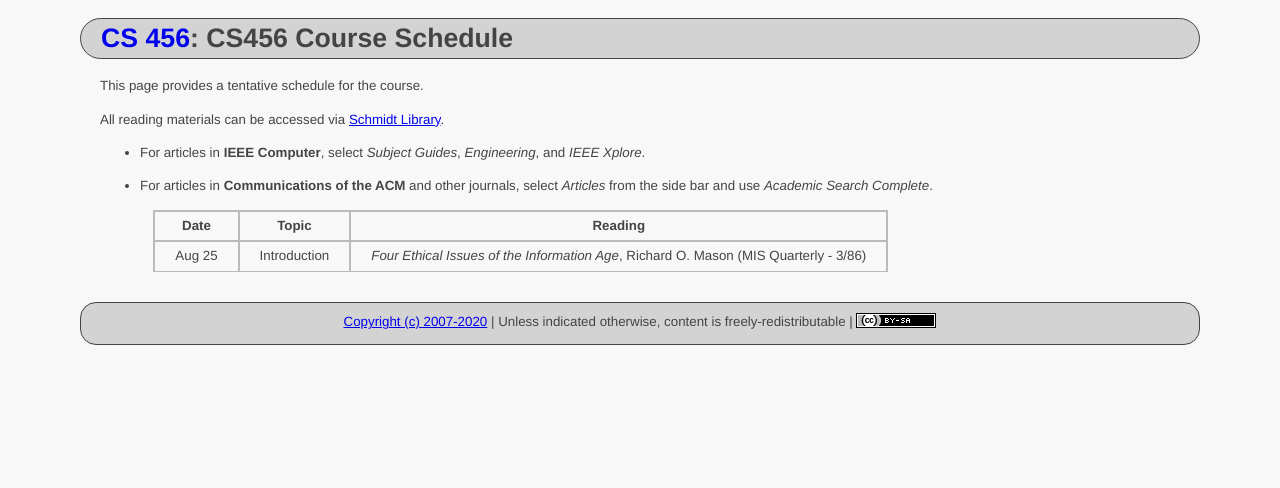
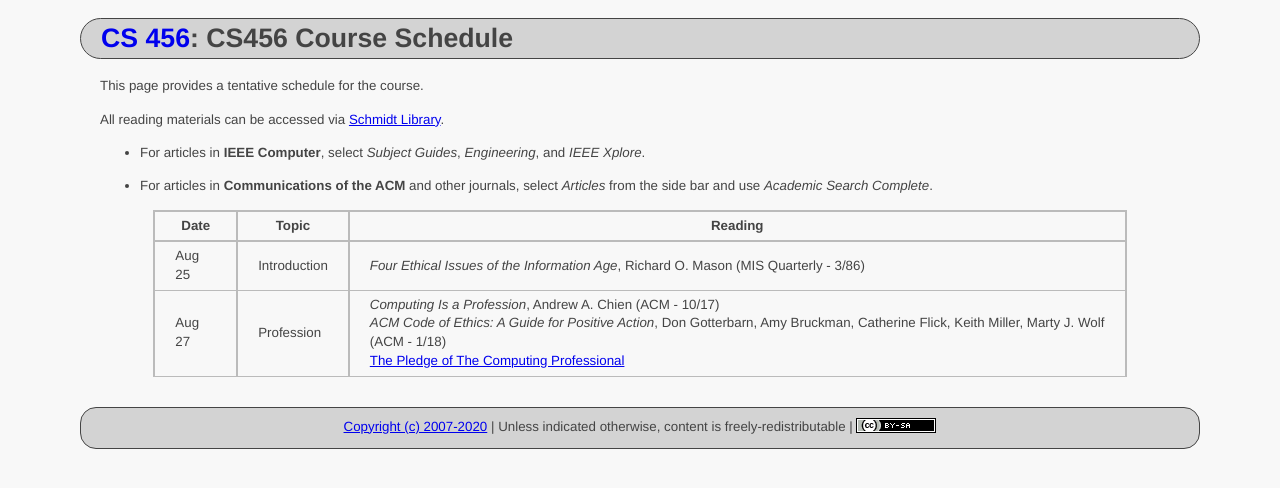
Before and after one commit to ycpcs/cs456-fall2020, a Jekyll site: the page built from schedule/index.md, in a window 1280 px wide. Shown: the top 488 px of the page. Built offline with Jekyll 4.4.1, drawn with Linux system fonts in a browser that asks for light colours.

Commit message:
add professionalism
add professionalism

```diff
--- a/schedule/index.md
+++ b/schedule/index.md
@@ -15,6 +15,7 @@ All reading materials can be accessed via [Schmidt Library](http://library.ycp.e
 >  Date   |      Topic          |                                    Reading                                             |
 > ------- | ------------------  | -------------------------------------------------------------------------------------- |
 > Aug 25  | Introduction        | *Four Ethical Issues of the Information Age*, Richard O. Mason (MIS Quarterly - 3/86)  |
+> Aug 27  | Profession          | *Computing Is a Profession*, Andrew A. Chien (ACM - 10/17) <br /> *ACM Code of Ethics: A Guide for Positive Action*, Don Gotterbarn, Amy Bruckman, Catherine Flick, Keith Miller, Marty J. Wolf (ACM - 1/18) <br /> [The Pledge of The Computing Professional](http://pledge-of-the-computing-professional.org/home-page/the-oath) |
 
 <!--
 > Jan 28  | Profession          | *Computing Is a Profession*, Andrew A. Chien (ACM - 10/17) <br /> *ACM Code of Ethics: A Guide for Positive Action*, Don Gotterbarn, Amy Bruckman, Catherine Flick, Keith Miller, Marty J. Wolf (ACM - 1/18) <br /> [The Pledge of The Computing Professional](http://pledge-of-the-computing-professional.org/home-page/the-oath) |
```
